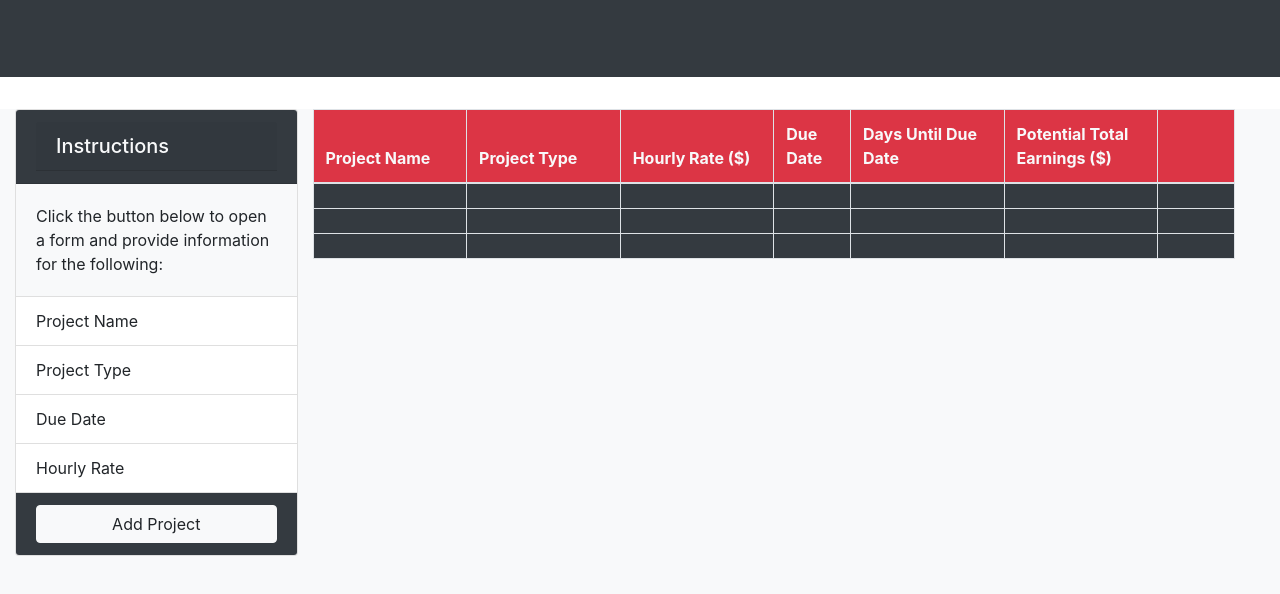
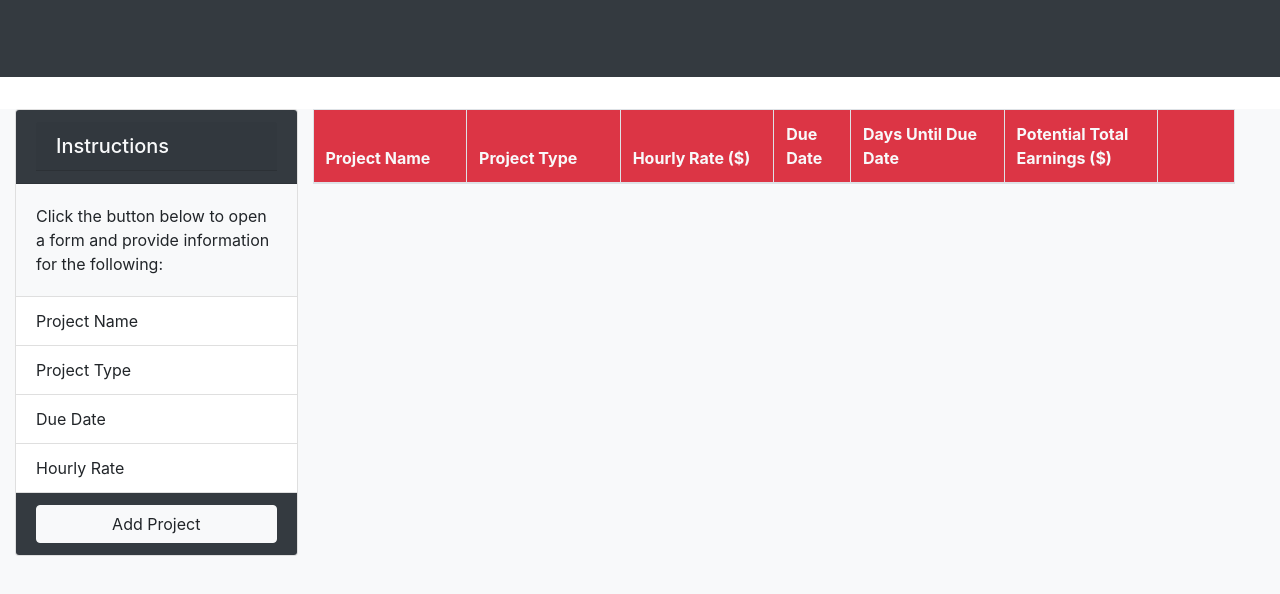
Before and after one commit to Axeljk/uw_m05_tracker, a plain HTML site: page index.html in a window 1280 px wide. Shown: the part 202-796 px from the top of the page. Drawn offline with nearby package versions, Linux system fonts and the light colour scheme.

Commit message:
In process of adding functionality to table.

```diff
--- a/assets/src/script.js
+++ b/assets/src/script.js
@@ -12,18 +12,22 @@ function timerDisplay() {
 function dataSubmit() {
 	$("#addModal").modal("toggle");
 
-	let projectName = $("<td>").val($("#projectName").val());
-	console.log(projectName);
-	let projectType = $("<td>").val($("#projectType").val());
-	let projectDate = $("<td>").val($("#projectDate").val());
-	let projectHourly = $("<td>").val($("#projectPay").val());
-	let projectDays = $("<td>").val("Never");
-	let projectEarnings = $("<td>").val(projectHourly.val() * 100);
+
+
 	let project = $("<tr>");
 
 	$("#projectList tbody").append("<tr>").addClass("bg-dark text-light");
 	project = $("#projectList tbody").find("tr:last");
-	project.append(projectName);
+	let projectName = $("<td>").text($("#projectName").val()).appendTo(project);
+	let projectType = $("<td>").text($("#projectType").val()).appendTo(project);
+	let projectHourly = $("<td>").text($("#projectPay").val()).appendTo(project);
+	let projectDate = $("<td>").text($("#projectDate").val()).appendTo(project);
+	let daysPaid = Math.ceil((moment(projectDate.text()).unix() - moment().unix()) / 86400);
+	let projectDays = $("<td>").text(daysPaid).appendTo(project);
+	let projectEarnings = $("<td>").text(projectHourly.text() * 8 * daysPaid).appendTo(project);
+	let projectRemove = $("<td>").text("").appendTo(project);
+	console.log(project);
+//	project.append(projectName);
 	//project.find("td:last").after(projectType);
 	//project.find("td:last").after(projectHourly);
 /*
@@ -32,6 +36,5 @@ function dataSubmit() {
 	project.append(projectEarnings);
 	project.append(project); */
 
-	console.log(project);
 //	$("#projectList tbody").find("tr:last").after(project);
 }
--- a/index.html
+++ b/index.html
@@ -50,33 +50,6 @@
 					  </tr>
 					</thead>
 					<tbody class="table-hover">
-					  <tr class="bg-dark text-light">
-						<td></td>
-						<td></td>
-						<td></td>
-						<td></td>
-						<td></td>
-						<td></td>
-						<td></td>
-					  </tr>
-					  <tr class="bg-dark text-light">
-						<td></td>
-						<td></td>
-						<td></td>
-						<td></td>
-						<td></td>
-						<td></td>
-						<td></td>
-					  </tr>
-					  <tr class="bg-dark text-light">
-						<td></td>
-						<td></td>
-						<td></td>
-						<td></td>
-						<td></td>
-						<td></td>
-						<td></td>
-					  </tr>
 					</tbody>
 				  </table>
 			</div>
```
